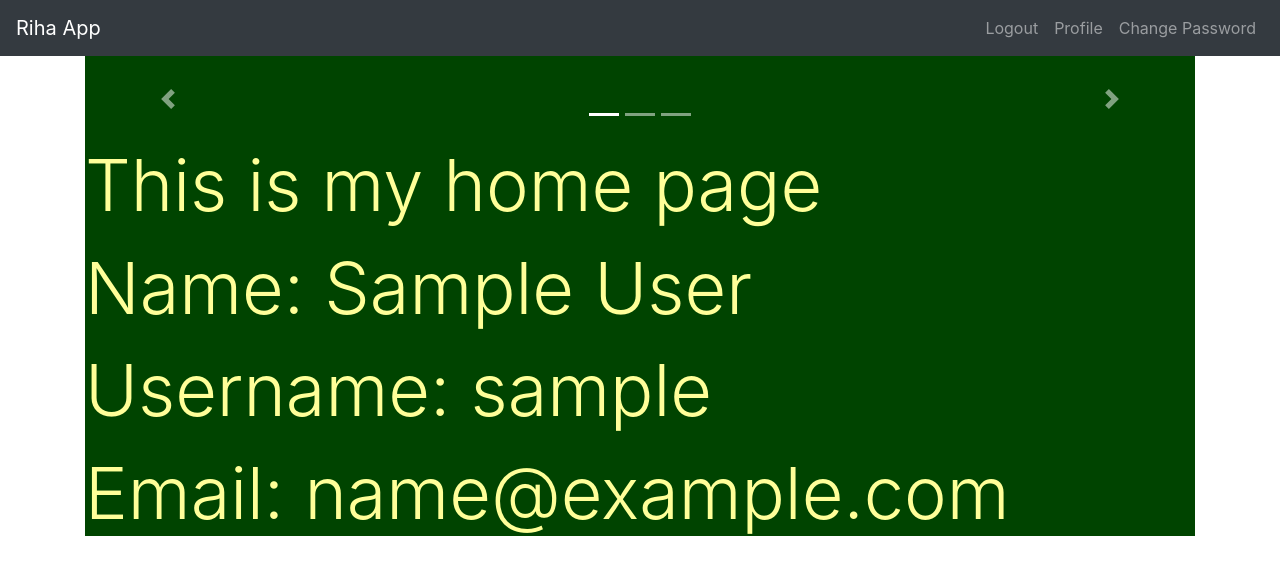
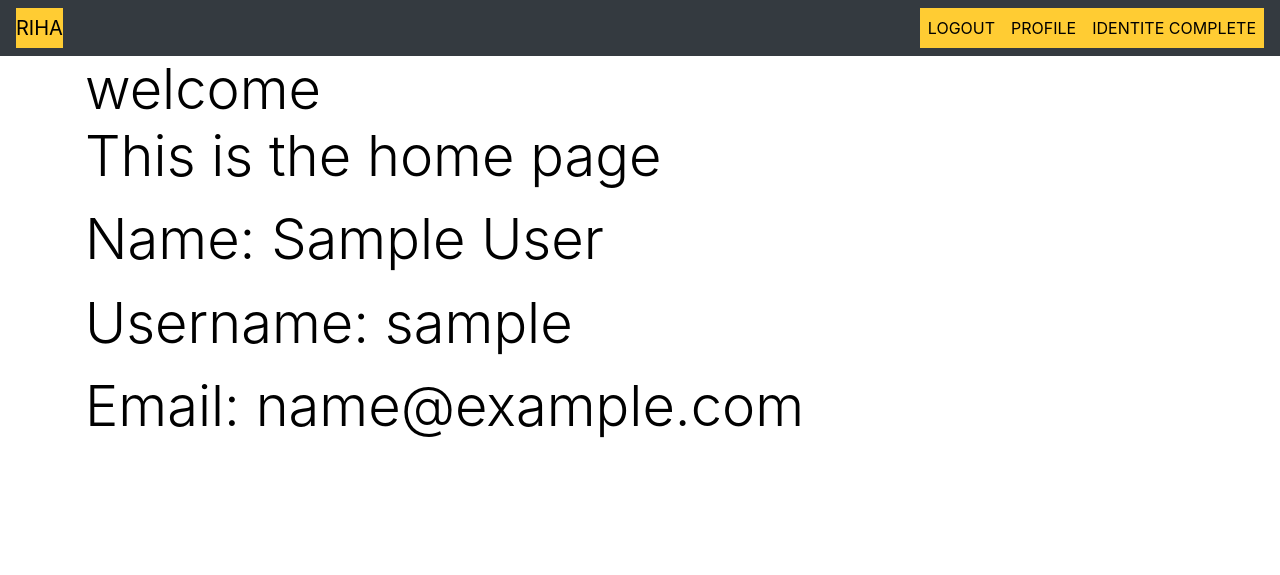
Before and after one commit to Desire1990/Riha, a Django app: page / in a window 1280 px wide. Shown: the top 575 px of the page. Run offline with Django 3.2, Linux system fonts and the light colour scheme; the visitor is signed in with stand-in values (Sample User, id 1); some libraries are stand-ins or nearby versions.

Commit message:
deleted base1  and ajust all in one base template and home page modifications

```diff
--- a/account/templates/account/change_password.html
+++ b/account/templates/account/change_password.html
@@ -1,4 +1,4 @@
-{% extends 'base1.html' %}
+{% extends 'base.html' %}
 
 {% block content %}
 
--- a/idcomplete/templates/idcomplete/form.html
+++ b/account/templates/account/form.html
@@ -1,4 +1,4 @@
-
+{% extends 'base.html'%}
 {% block content %}
     <h2>New Identity post</h2>
     <form method="POST" class="post-form">{% csrf_token %}
--- a/account/templates/account/home.html
+++ b/account/templates/account/home.html
@@ -1,42 +1,23 @@
-{% extends 'base1.html' %}
+{% extends 'base.html' %}
 
 {% block content %}
-<div class="display-3" style="background-color:#004400;color:#FFFF99;">
+<div class="display-4" style="background-color:#FFFFFF;color:#000000;">
 
   {% if user.is_authenticated %}
-  <div id="carouselExampleIndicators" class="carousel slide" data-ride="carousel">
-    <ol class="carousel-indicators">
-      <li data-target="#carouselExampleIndicators" data-slide-to="0" class="active"></li>
-      <li data-target="#carouselExampleIndicators" data-slide-to="1"></li>
-      <li data-target="#carouselExampleIndicators" data-slide-to="2"></li>
-    </ol>
-    <div class="carousel-inner">
-      <div class="carousel-item active">
-      <img src="{{id.Person.avatar}}" alt="{{ album_title }}" class="img-responsive">
-      </div>
-      <div class="carousel-item">
-        <img src="{{id.Person.avatar}}" alt="{{ album_title }}" class="img-responsive">
-      </div>
-      <div class="carousel-item">
-        <img src="{{id.Person.avatar}}" alt="{{ album_title }}" class="img-responsive">
-      </div>
-    </div>
-    <a class="carousel-control-prev" href="#carouselExampleIndicators" role="button" data-slide="prev">
-      <span class="carousel-control-prev-icon" aria-hidden="true"></span>
-      <span class="sr-only">Previous</span>
-    </a>
-    <a class="carousel-control-next" href="#carouselExampleIndicators" role="button" data-slide="next">
-      <span class="carousel-control-next-icon" aria-hidden="true"></span>
-      <span class="sr-only">Next</span>
-    </a>
-  </div>
-
-  		<P >This is my home page</p>
+    	<P >welcome <br>This is the home page</p>
   		<p>Name: {{ user.first_name }} {{ user.last_name }}</p>
   		<p>Username: {{ user.username}}</p>
   		<p>Email: {{ user.email }}</p>
 
-  	{% endif %}
+   {% else %}
+
+	   <ol>
+	   <p>These are all identities we have in our db</p>
+	  		{% for id in identites %}
+		   		<li>{{id.Person}} <a href="idcomplete/{{id.pk}}" class="btn btn-success">view idc</a> </li>
+		    {% endfor %}
+		</ol>
+   {% endif %}
 </div>
 
 
--- a/account/templates/account/login.html
+++ b/account/templates/account/login.html
@@ -1,4 +1,4 @@
-{% extends 'base1.html' %}
+{% extends 'base.html' %}
 
 {% block content %}
 
--- a/account/templates/account/profile.html
+++ b/account/templates/account/profile.html
@@ -1,4 +1,4 @@
-{% extends 'base1.html' %}
+{% extends 'base.html' %}
 
 {% block content %}
 
@@ -9,7 +9,7 @@
 		{% csrf_token %}
 		{% if form.errors %}
         <button class="close" data-dismiss="alert">
-          <small><sup>x</sup></small>
+          <small><sup>close</sup></small>
         </button>
         <p>Your Form Has Errors...</p>
               {% for field in form %}
--- a/account/templates/account/register.html
+++ b/account/templates/account/register.html
@@ -1,4 +1,4 @@
-{% extends 'base1.html' %}
+{% extends 'base.html' %}
 
 {% block content %}
 
--- a/account/views.py
+++ b/account/views.py
@@ -3,9 +3,32 @@ from django.contrib.auth import authenticate, login, logout, update_session_auth
 from django.contrib.auth.forms import UserCreationForm, UserChangeForm, PasswordChangeForm
 from django.contrib import messages
 from .forms import SignUpForm, ProfilForm
+from idcomplete.models import*
+from django.contrib.auth.decorators import login_required
+
+
 
 def home(request):
-	return render(request, 'account/home.html', {})
+	identites = IdentiteComplete.objects.all()
+	return render(request, 'account/home.html', {'identites':identites})
+
+
+@login_required
+def profile(request):
+	if request.method == 'POST':
+		form = ProfilForm(request.POST)
+		if form.is_valid():
+			identite = form.save(commit=False)
+			identite.save()
+			messages.success(request, ('You Have created Your Profile...'))
+			return redirect('home')
+	else:
+		form = ProfilForm(instance=request.user)
+
+	context = {'form': form}
+	return render(request, 'account/profile.html', context)
+
+
 
 def login_user(request):
 	if request.method == 'POST':
@@ -37,7 +60,7 @@ def register_user(request):
 			password = form.cleaned_data['password1']
 			user = authenticate(username=username, password=password)
 			login(request, user)
-			messages.success(request, ('<h1>You Have Been Registered...</h1>'))
+			messages.success(request, ('You Have Been Registered...'))
 			return redirect('home')
 	else:
 		form = SignUpForm()
@@ -47,19 +70,7 @@ def register_user(request):
 
 
 
-def profile(request):
-	if request.method == 'POST':
-		form = ProfilForm(request.POST)
-		if form.is_valid():
-			identite = form.save(commit=False)
-			identite.save()
-			messages.success(request, ('You Have created Your Profile...'))
-			return redirect('home')
-	else:
-		form = ProfilForm(instance=request.user)
 
-	context = {'form': form}
-	return render(request, 'account/profile.html', context)
 
 def change_password(request):
 	if request.method == 'POST':
--- a/templates/base.html
+++ b/templates/base.html
@@ -1,6 +1,14 @@
-<!DOCTYPE html>
-<html>
+<!doctype html>
+<html lang="en">
   <head>
+    <!-- Required meta tags -->
+    <meta charset="utf-8">
+    <meta name="viewport" content="width=device-width, initial-scale=1, shrink-to-fit=no">
+
+    <!-- Bootstrap CSS -->
+    <link rel="stylesheet" href="https://stackpath.bootstrapcdn.com/bootstrap/4.4.1/css/bootstrap.min.css" integrity="sha384-Vkoo8x4CGsO3+Hhxv8T/Q5PaXtkKtu6ug5TOeNV6gBiFeWPGFN9MuhOf23Q9Ifjh" crossorigin="anonymous">
+    <link rel="stylesheet" href="https://maxcdn.bootstrapcdn.com/bootstrap/4.0.0/css/bootstrap.min.css" integrity="sha384-Gn5384xqQ1aoWXA+058RXPxPg6fy4IWvTNh0E263XmFcJlSAwiGgFAW/dAiS6JXm" crossorigin="anonymous">
+
     <title>Riha</title>
     <style type="text/css">
       hr{
@@ -31,32 +39,65 @@
         text-decoration: blink;
       }*/
     </style>
+
   </head>
   <body>
+  <!-- <nav class="navbar navbar-expend-md navbar-light bg-light sticky-top"> -->
+  <!-- <div class="container-fluid"> -->
+  <nav class="navbar navbar-expand-lg navbar-dark bg-dark">
+    <a class="navbar-brand" href="{% url 'home' %}" class = 'navbar-link btn-lg' style="background-color:#FFCC33; color:#000000;">RIHA</a>
+    <button class="navbar-toggler" type="button" data-toggle="collapse" data-target="#navbarSupportedContent" aria-controls="navbarSupportedContent" aria-expanded="false" aria-label="Toggle navigation">
+      <span class="navbar-toggler-icon"></span>
+    </button>
+    </div>
+    <div class="collapse navbar-collapse" id="navbarSupportedContent">
+      <ul class="navbar-nav ml-auto">
+        {% if user.is_authenticated %}
+          <li class="nav-item">
+            <a class="nav-link" href="{% url 'logout' %}" class = 'navbar-link btn-lg' style="background-color:#FFCC33; color:#000000;">LOGOUT</a>
+          </li>
+          <li class="nav-item">
+            <a class="nav-link" href="{% url 'edit_profile' %}" "class = 'navbar-link btn-lg' style="background-color:#FFCC33; color:#000000;">PROFILE</a>
+          </li>
+          <li class="nav-item">
+            <a class="nav-link" href="{% url 'createIdc' %}" class = 'navbar-link btn-lg' style="background-color:#FFCC33; color:#000000;">IDENTITE COMPLETE</a>
+          </li>
+        {% else %}
+          <li class="nav-item">
+            <a class="nav-link" href="{% url 'login' %}" class = 'navbar-link btn-lg' style="background-color:#FFCC33; color:#000000;">LOGIN</a>
+          </li>
+          <li class="nav-item">
+            <a class="nav-link" href="{% url 'register' %}" class = 'navbar-link btn-lg' style="background-color:#FFCC33; color:#000000;">REGISTER</a>
+          </li>
+
+        {% endif %}
+
+      </ul>
+
+    </div>
+    </nav>
     <div>
-		<div class="id">
-			<h2>
-				REPUBLIQUE DU BURUNDI <br>
-				MINISTERE DE L'INTERIEUR <br>
-				ET DE LA FORMATION PATRIOTIQUE <br>
-				ET DE DEVELOPPEMENT LOCAL <br>
-				MUNICIPALITE DE {{id.province}} <br>
-				COMMUNE URBAINE DE {{id.commune}}<br>
-				ZONE DE {{id.zone}}
-			</h2>
-		</div><br><br><br>
-		<div>
-			{% block content %} {% endblock %}
+
+      <div class="container">
+        {% if messages %}
+          {% for message in messages %}
+            <div class="alert alert-warning alert-dismissable" role="alert">
+              <button class="close" data-dismiss="alert">
+                      <small><sup>close</sup></small>
+                  </button>
+              {{ message }}
             </div>
-		<div class="footer">
-			<h2>
-				Fait a Bujumbura ,<br> {{id.date}} <br>
-				LE CHEF DE ZONE {{id.zone}} <br>
-				{{id.zone.chefZoneLeader}}<br><br>
-			</h2>
+          {% endfor %}
+        {% endif %}
+        {% block content %}
+        {% endblock %}
       </div>
 
 
-
+      <!-- Optional JavaScript -->
+      <!-- jQuery first, then Popper.js, then Bootstrap JS -->
+      <script src="https://code.jquery.com/jquery-3.3.1.slim.min.js" integrity="sha384-q8i/X+965DzO0rT7abK41JStQIAqVgRVzpbzo5smXKp4YfRvH+8abtTE1Pi6jizo" crossorigin="anonymous"></script>
+      <script src="https://cdnjs.cloudflare.com/ajax/libs/popper.js/1.14.3/umd/popper.min.js" integrity="sha384-ZMP7rVo3mIykV+2+9J3UJ46jBk0WLaUAdn689aCwoqbBJiSnjAK/l8WvCWPIPm49" crossorigin="anonymous"></script>
+      <script src="https://stackpath.bootstrapcdn.com/bootstrap/4.1.1/js/bootstrap.min.js" integrity="sha384-smHYKdLADwkXOn1EmN1qk/HfnUcbVRZyYmZ4qpPea6sjB/pTJ0euyQp0Mk8ck+5T" crossorigin="anonymous"></script>
   </body>
 </html>
--- a/templates/base1.html
+++ /dev/null
@@ -1,71 +0,0 @@
-<!doctype html>
-<html lang="en">
-  <head>
-    <!-- Required meta tags -->
-    <meta charset="utf-8">
-    <meta name="viewport" content="width=device-width, initial-scale=1, shrink-to-fit=no">
-
-    <!-- Bootstrap CSS -->
-    <link rel="stylesheet" href="https://stackpath.bootstrapcdn.com/bootstrap/4.4.1/css/bootstrap.min.css" integrity="sha384-Vkoo8x4CGsO3+Hhxv8T/Q5PaXtkKtu6ug5TOeNV6gBiFeWPGFN9MuhOf23Q9Ifjh" crossorigin="anonymous">
-
-    <title>Riha</title>
-
-  </head>
-  <body>
-    <nav class="navbar navbar-expand-lg navbar-dark bg-dark">
-  <a class="navbar-brand" href="{% url 'home' %}">Riha App</a>
-  <button class="navbar-toggler" type="button" data-toggle="collapse" data-target="#navbarSupportedContent" aria-controls="navbarSupportedContent" aria-expanded="false" aria-label="Toggle navigation">
-    <span class="navbar-toggler-icon"></span>
-  </button>
-
-  <div class="collapse navbar-collapse" id="navbarSupportedContent">
-    <ul class="navbar-nav ml-auto">
-
-      {% if user.is_authenticated %}
-        <li class="nav-item">
-          <a class="nav-link" href="{% url 'logout' %}">Logout</a>
-        </li>
-        <li class="nav-item">
-          <a class="nav-link" href="{% url 'edit_profile' %}">Profile</a>
-        </li>
-        <li class="nav-item">
-          <a class="nav-link" href="{% url 'change_password' %}">Change Password</a>
-        </li>
-      {% else %}
-        <li class="nav-item">
-          <a class="nav-link" href="{% url 'login' %}">Login</a>
-        </li>
-        <li class="nav-item">
-          <a class="nav-link" href="{% url 'register' %}">Register</a>
-        </li>
-      {% endif %}
-
-    </ul>
-
-  </div>
-</nav>
-<div>
-
-    <div class="container">
-      {% if messages %}
-        {% for message in messages %}
-          <div class="alert alert-warning alert-dismissable" role="alert">
-            <button class="close" data-dismiss="alert">
-                    <small><sup>x</sup></small>
-                </button>
-            {{ message }}
-          </div>
-        {% endfor %}
-      {% endif %}
-      {% block content %}
-      {% endblock %}
-    </div>
-
-
-    <!-- Optional JavaScript -->
-    <!-- jQuery first, then Popper.js, then Bootstrap JS -->
-    <script src="https://code.jquery.com/jquery-3.3.1.slim.min.js" integrity="sha384-q8i/X+965DzO0rT7abK41JStQIAqVgRVzpbzo5smXKp4YfRvH+8abtTE1Pi6jizo" crossorigin="anonymous"></script>
-    <script src="https://cdnjs.cloudflare.com/ajax/libs/popper.js/1.14.3/umd/popper.min.js" integrity="sha384-ZMP7rVo3mIykV+2+9J3UJ46jBk0WLaUAdn689aCwoqbBJiSnjAK/l8WvCWPIPm49" crossorigin="anonymous"></script>
-    <script src="https://stackpath.bootstrapcdn.com/bootstrap/4.1.1/js/bootstrap.min.js" integrity="sha384-smHYKdLADwkXOn1EmN1qk/HfnUcbVRZyYmZ4qpPea6sjB/pTJ0euyQp0Mk8ck+5T" crossorigin="anonymous"></script>
-  </body>
-</html>
```
Also changed, not shown: idcomplete/templates/idcomplete/index.html (+26 -1 lines), idcomplete/views.py (+5 -302 lines). Lines whose indentation alone changed are shown as unchanged.
